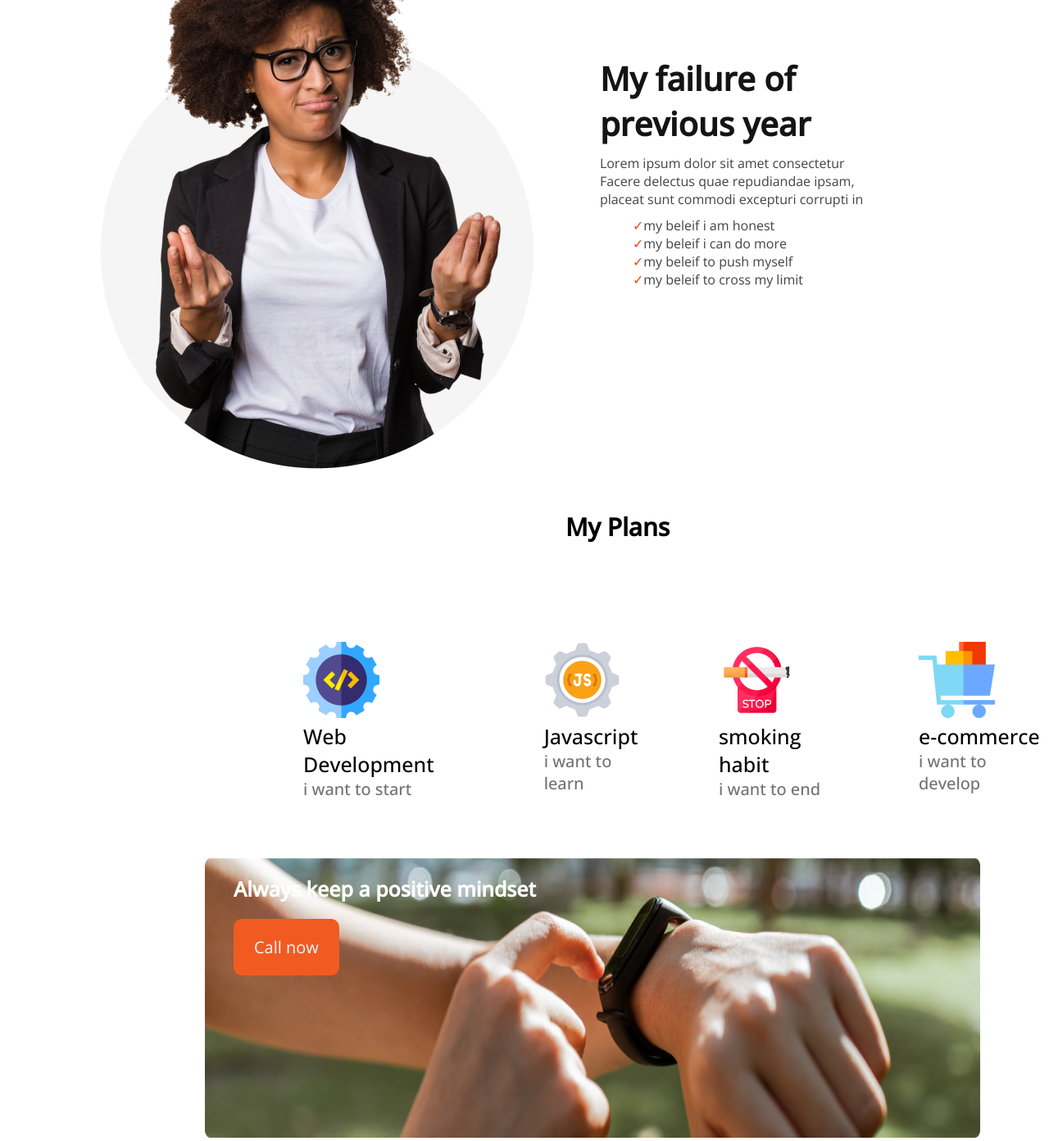
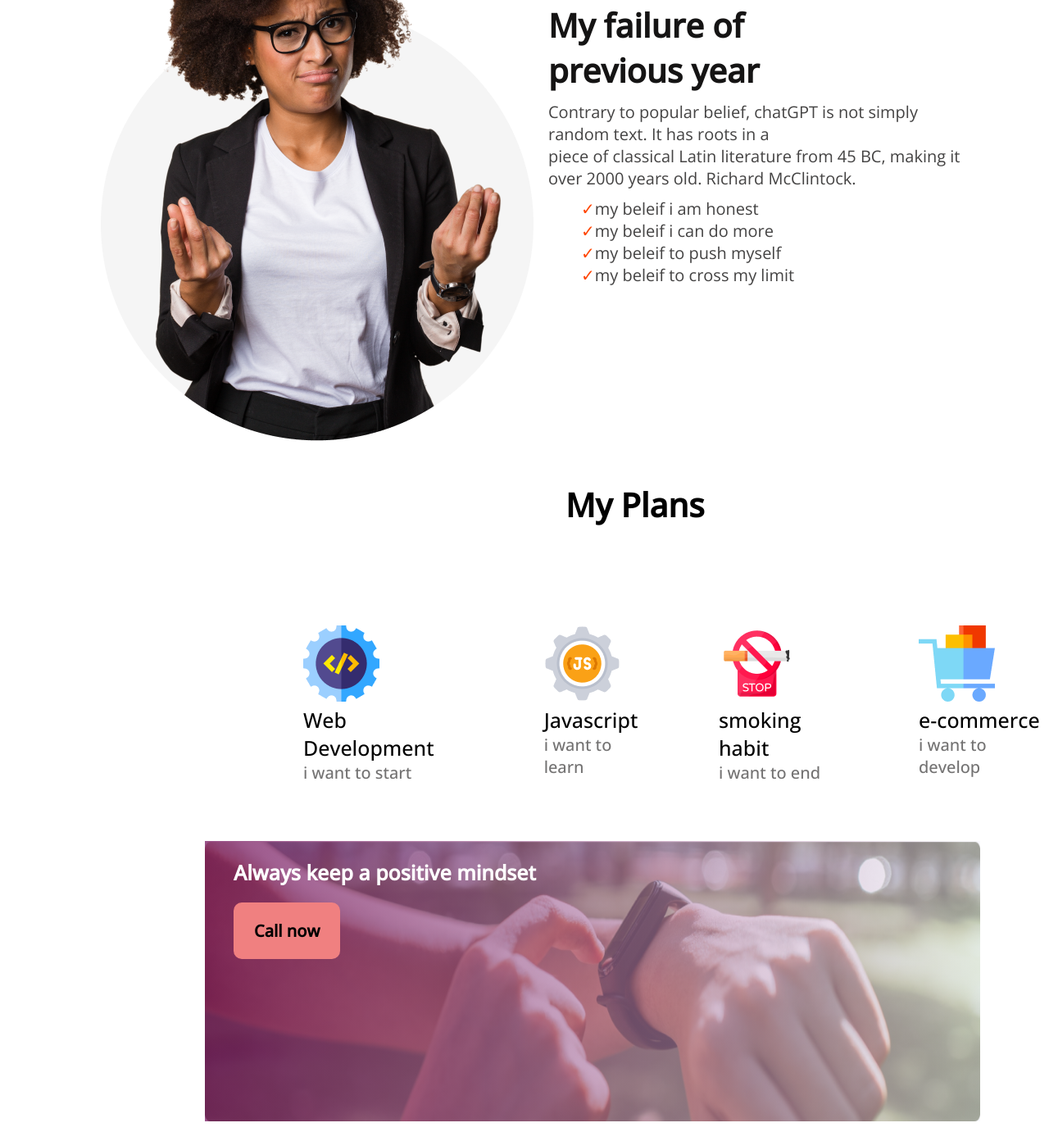
Before and after one commit to shamimnoyon6/new-year-new-me, a plain HTML site: page index.html in a window 1280 px wide. Shown: the part 953-2345 px from the top of the page at 82% size. Drawn offline with nearby package versions, Linux system fonts and the light colour scheme.

Commit message:
all changed done

```diff
--- a/index.html
+++ b/index.html
@@ -23,9 +23,8 @@
                     <h3 class="nav-title">All thinks are<br> possible if you<br> believe</h3>
                 </li>
                 <li>
-                    <h6 class="nav-sub-title">Lorem ipsum dolor sit amet consectetur <br> adipisicing elit. Molestias
-                        officiis magni <br> maxime delectus obcaecati beatae <br> qui ut, eligendi et dolor.
-                    </h6>
+                    <h3 class="nav-sub-title">I am Shamim Noyon.Hope new year brings a lot of <br> happiness for me this time. want to work on my development skill.
+                    </h3>
                 </li>
                 <li><button class="btn-contact">contact us</button></li>
 
@@ -38,8 +37,7 @@
         <img src="images/person.png" alt="">
         <div>
             <h4 class="banner-title">My failure of <br> previous year</h4>
-            <h6 class="banner-sub-title">Lorem ipsum dolor sit amet consectetur <br> Facere delectus quae repudiandae
-                ipsam, <br> placeat sunt commodi excepturi corrupti in </h6>
+            <h6 class="banner-sub-title">Contrary to popular belief, chatGPT is not simply random text. It has roots in a  <br> piece of classical Latin literature from 45 BC, making it over 2000 years old. Richard McClintock. </h6>
             <ul class="tick-list">
                 <li>my beleif i am honest</li>
                 <li>my beleif i can do more</li>
@@ -52,32 +50,6 @@
 
     </div>
     <main>
-         <!-- <section class="about-title">
-            <h3>About Me</h3>
-            <p class="section-description">
-                Lorem ipsum dolor sit amet consectetur <br> elit. Sunt alias vitae accusantium eos <br> voluptate
-                quibusdam et natus quasi <br> enim neque.
-            </p>
-            <div class="about-info-container">
-                <div class="about-info">
-                    <p class="info-title">Name:</p>
-                    <p class="info-description">john borris</p>
-                </div>
-                <div class="about-info">
-                    <p class="info-title">Email:</p>
-                    <p class="info-description">john@gmail.com</p>
-                </div>
-                <div class="about-info">
-                    <p class="info-title">Location:</p>
-                    <p class="info-description">Dhaka</p>
-                </div>
-                <div class="about-info">
-                    <p class="info-title">Speciality:</p>
-                    <p class="info-description">Developer</p>
-                </div>
-            </div>
-
-        </section> -->
 
         <!-- my plans -->
          <section class="my-plan">
@@ -126,7 +98,7 @@
         <h3 class="future-title">future</h3>
         <div class="para-style">
         <p >
-            There are many variations of passages of Lorem Ipsum available, but the majority have suffered alteration in some form, by injected humour, or randomised words
+            There are many variations of website available, but the majority have suffered alteration in some form, by injected humour, or randomised words.
         </p>
         <p>email: info@gmail.com</p>
         <p>phone: 01533335473</p>
--- a/styles/new-year-new-me.css
+++ b/styles/new-year-new-me.css
@@ -36,7 +36,7 @@ nav li {
 
 .nav-sub-title {
     font-weight: 400;
-    font-size: 16px;
+    font-size: 20px;
 
 
 }
@@ -80,7 +80,7 @@ nav li {
     color: #151414;
   }
 .banner-sub-title{
-    font-size:16px;
+    font-size:20px;
     font-weight: 400;
     margin-bottom: 10px;
     color:#444343;
@@ -91,61 +91,9 @@ nav li {
     color:#444343 ;
     list-style: none;
     margin-right: 200px;
+    font-size: 20px;
 
 }
-/* main{
-    max-width: 1600px;
-    display: flex;
-    justify-content: center;
-    margin-top: 50px;
-
-
-} */
-/* section{
-    margin-top: 600px;
-} */
-/* about section */
-/* .about{
-    text-align: center;
-    margin-top: 135px;
-    background: #fff8f3;
-    border-radius: 10px;
-    padding: 130px 150px;
-
-}
-.about-title{
-text-align: center;
-font-size: 35px;
-font-weight: 700px;
-background-color: antiquewhite;
-}
-.section-description{
-text-align: center;
-margin-top: 30px;
-font-size: 20px;
-font-weight: 400;
-background-color: antiquewhite;
-}
-.about-info-container{
-    display: flex;
-    justify-content: space-between;
-    background-color: antiquewhite;
-
-
-}
-.info-title{
-    font-size: 25px;
-    color: #757575;
-}
-.info-description{
-    font-weight: 700;
-    font-size: 20px;
-    color: #474747;
-
-}
-.about-info{
-    margin-left: 70px;
-} */
 /* my plans */
 .my-plan{
    margin-top: 50px;
@@ -159,7 +107,7 @@ margin-top: 50px;
 align-items: center;
 margin-bottom: 120px;
 margin-left: 520px;
-font-size: 30px;
+font-size: 40px;
 }
 .what-i-do{
     margin-top: 130px;
@@ -187,7 +135,8 @@ font-size: 30px;
 }
 .radiant-container{
     font-size: 25px;
-    background: url(../images/watch.png);
+    background: linear-gradient(to left, rgba(245, 246, 252, 0.52), rgba(117, 19, 93, 0.73)),
+    url('../images/watch.png');
     background-size: 100% 100%;
     padding:21px 25px;
 
@@ -201,8 +150,8 @@ font-size: 30px;
 
 }
 .btn-new{
-    background-color: #F15B22;
-    color: aliceblue;
+    color: black;
+    background-color: lightcoral;
     font-size: 20px;
     padding: 21px 25px;
     border: none;
@@ -210,6 +159,7 @@ font-size: 30px;
     border-radius: 10px;
     margin-left: 10px;
     align-items: center;
+    font-weight: 700;
 
 }
 .radiant-title{
@@ -220,17 +170,7 @@ font-size: 30px;
 
 }
 /* footer part */
-/* .contact .section-title{
-    text-align: left;
-}
-.contact{
-    display: flex;
-    gap:300px ;
 
-    color:black;
-} */
-
-/* contact styles */
 footer{
     color: white;
     background-color: #151414;
```
